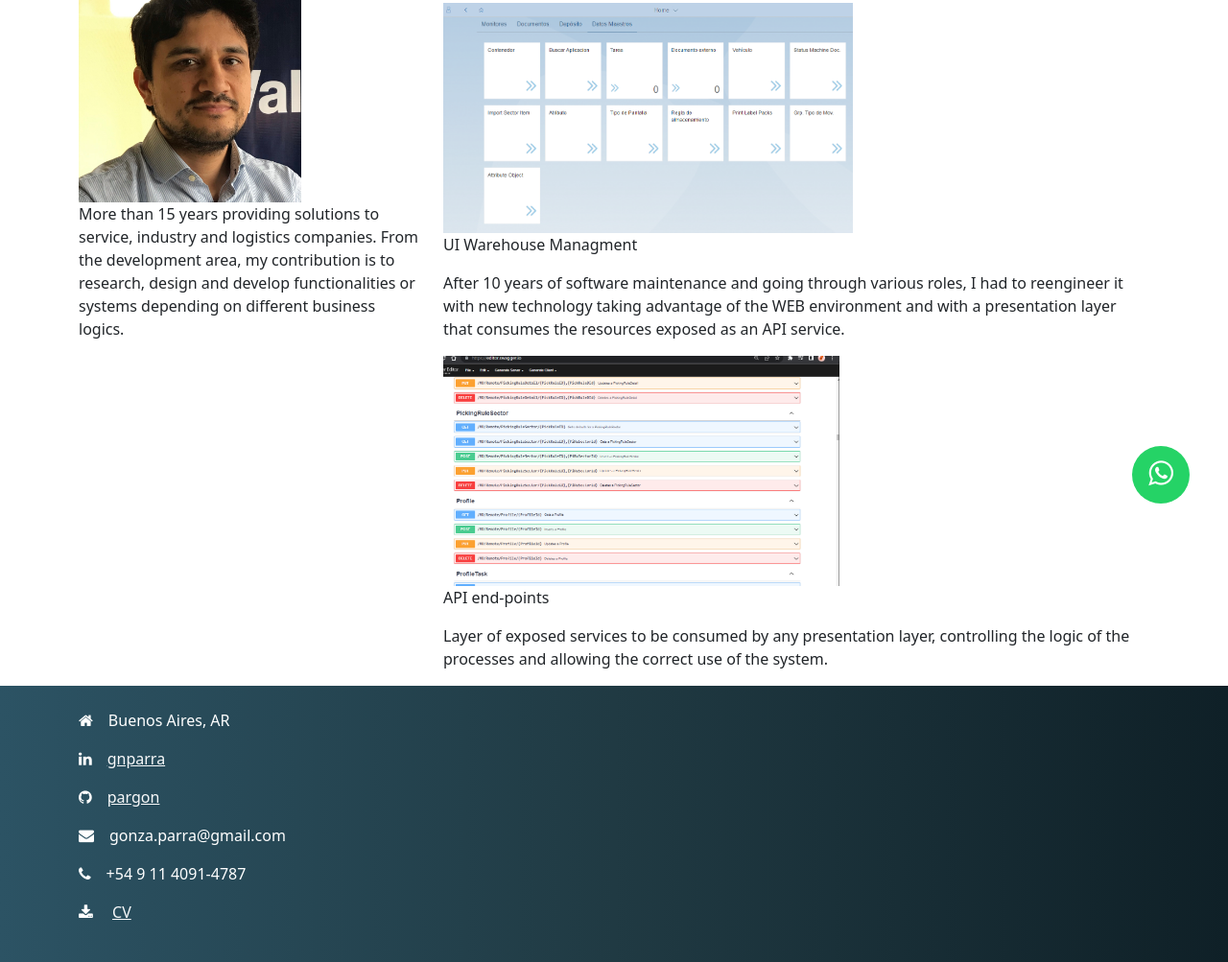
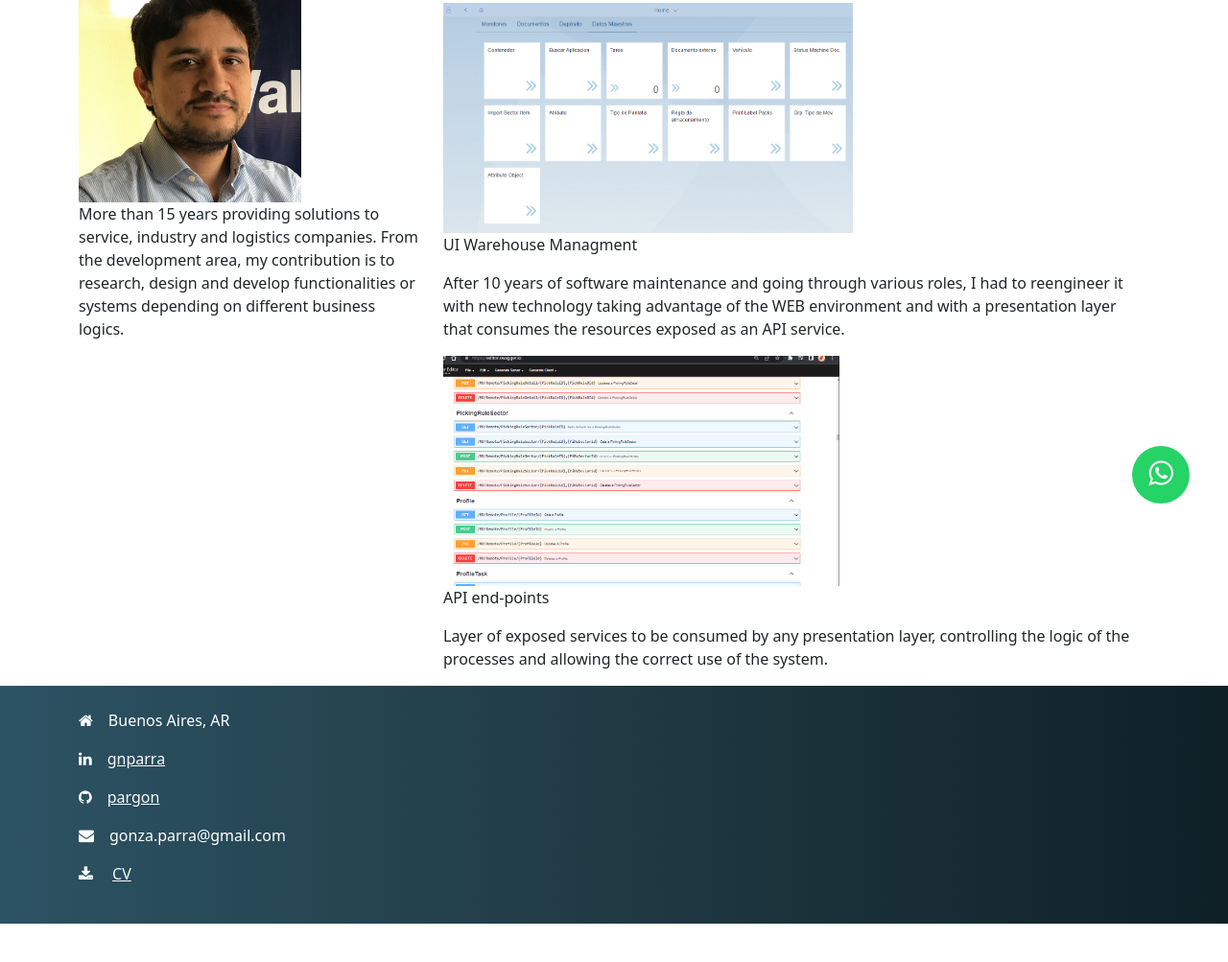
Before and after one commit to pargon/gphome, a plain HTML site: page index.html in a window 1280 px wide. Shown: the part 235-1238 px from the top of the page at 96% size. After the commit the page ends 1198 px from the top, so only its background shows below. Drawn offline with nearby package versions, Linux system fonts and the light colour scheme.

Commit message:
Update index.html

```diff
--- a/index.html
+++ b/index.html
@@ -67,7 +67,6 @@
                         class="link-light" translate="no">pargon</a>
                 </p>
                 <p><i class="fa fa-envelope me-3"></i>gonza.parra@gmail.com</p>
-                <p><i class="fa fa-phone me-3"></i>+54 9 11 4091-4787</p>
                 <p><i class="fa fa-download me-3"></i>
                     <a class="link-light"
                         href="https://drive.google.com/file/d/1vJG0AKV36EY75iA6R7KShQo-sdsJ7RH4/view?usp=sharing">CV</a>
```
